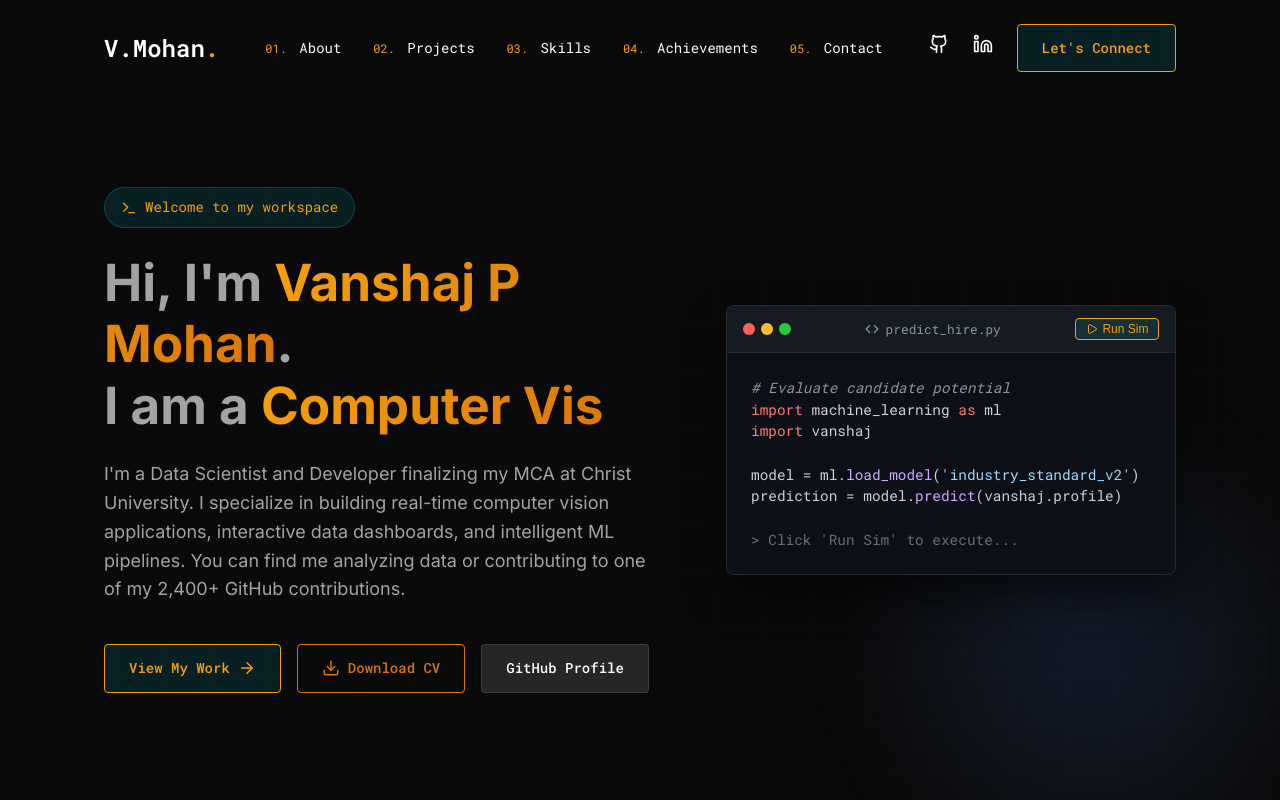
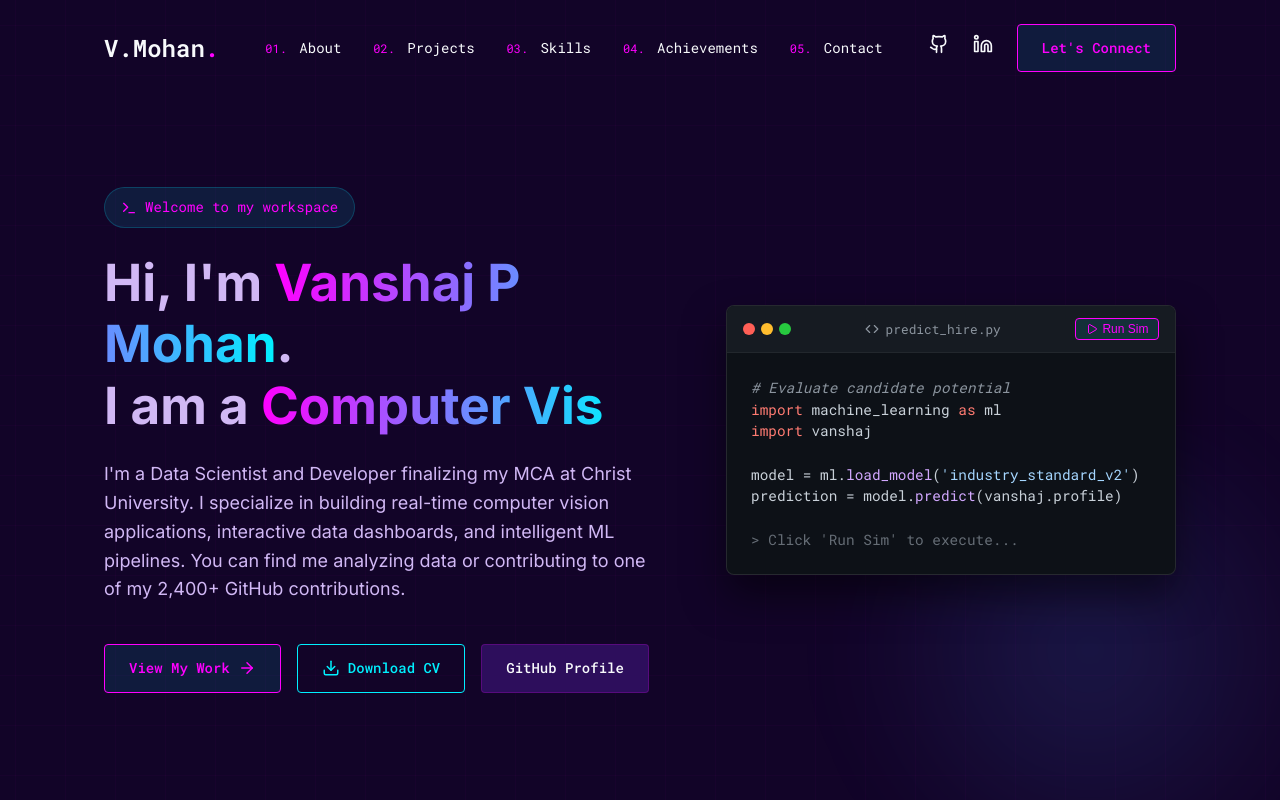
Before and after one commit to Vanshaj14Mohan/Portfolio, a React (Vite) app: page / in a window 1280 px wide. Shown: the top 800 px of the page. Built offline with nearby package versions, Linux system fonts and the light colour scheme.

Commit message:
Portfolio

```diff
--- a/src/index.css
+++ b/src/index.css
@@ -1,16 +1,16 @@
 :root {
-  --bg-color: #0a0a0a;
-  --surface-color: #171717;
-  --surface-color-light: #262626;
-  --primary-color: #f59e0b;
-  --secondary-color: #d97706;
-  --text-primary: #fdfdfd;
-  --text-secondary: #a3a3a3;
-  --border-color: rgba(255, 255, 255, 0.1);
-  --glow: 0 0 20px rgba(245, 158, 11, 0.2);
+  --bg-color: #120428;
+  --surface-color: #1f0a3d;
+  --surface-color-light: #2d0e5c;
+  --primary-color: #ff00ff; /* Neon Pink */
+  --secondary-color: #00f0ff; /* Mint Cyan */
+  --text-primary: #f8fafc;
+  --text-secondary: #d1b8f5;
+  --border-color: rgba(255, 0, 255, 0.2);
+  --glow: 0 0 20px rgba(255, 0, 255, 0.3);
   --font-family: 'Inter', system-ui, -apple-system, sans-serif;
   --mono-font: 'Roboto Mono', 'Fira Code', monospace;
-  --active-select: rgba(245, 158, 11, 0.3);
+  --active-select: rgba(0, 240, 255, 0.3);
 }
 
 * {
```
